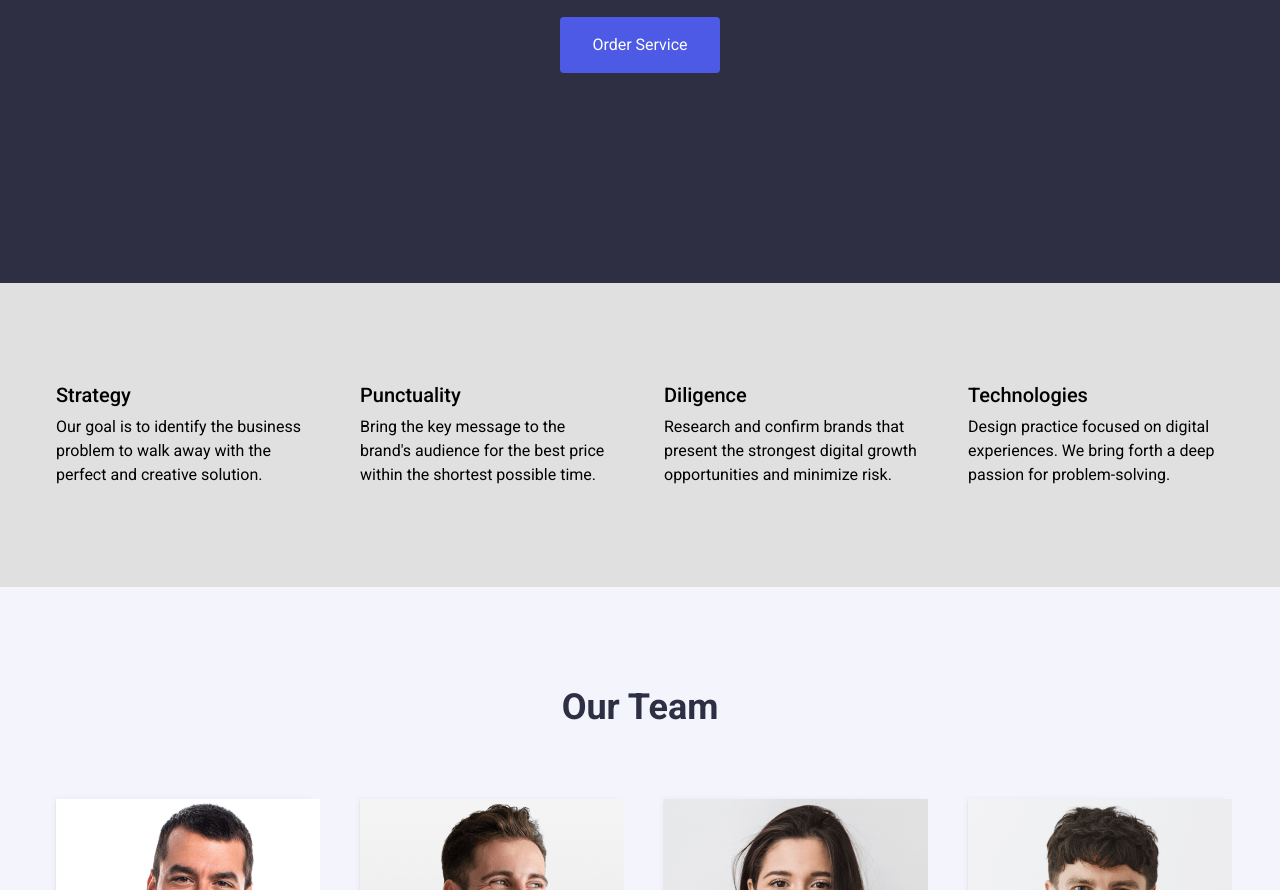
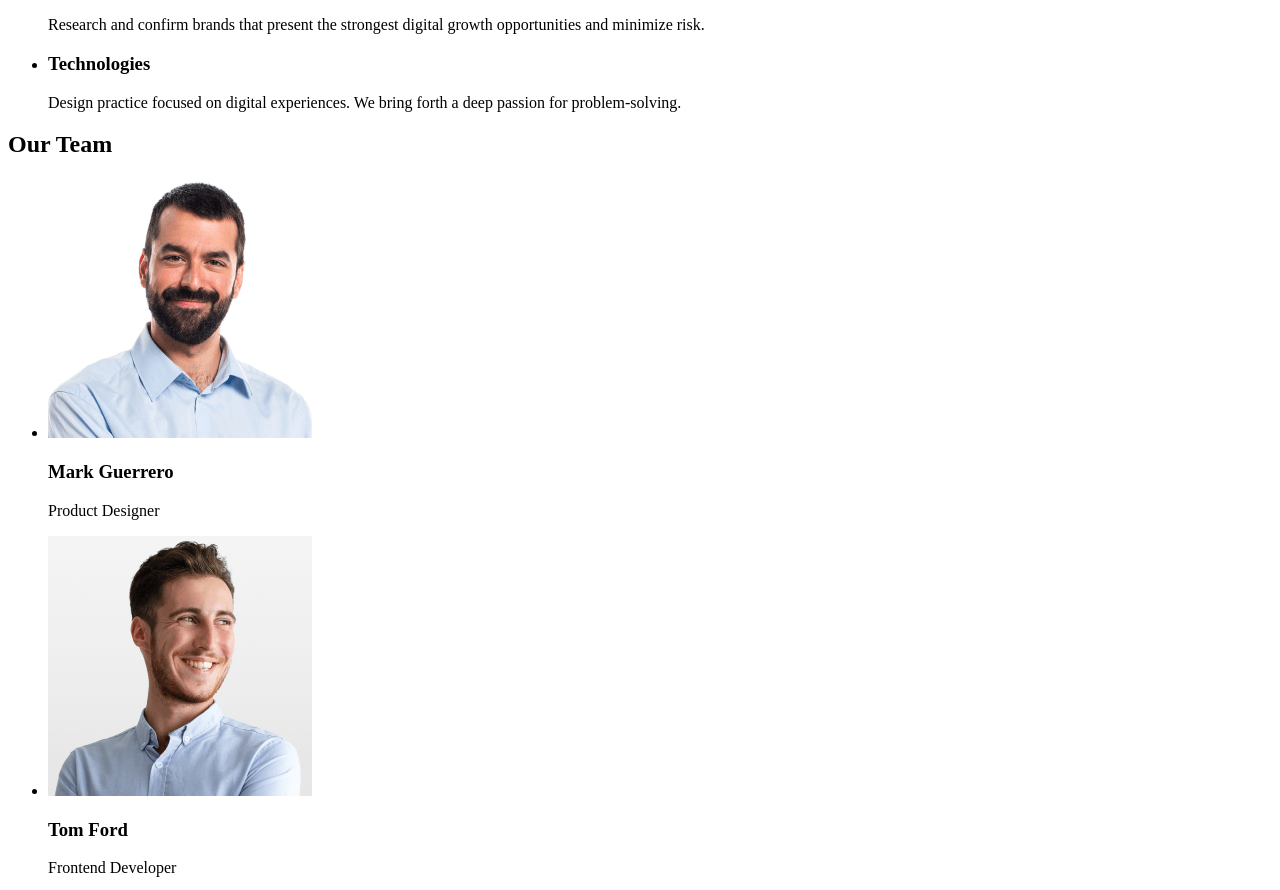
Before and after one commit to Vladyslav-Holovin/my-first-project, a plain HTML site: page index.html in a window 1280 px wide. Shown: the part 313-1203 px from the top of the page. Drawn offline with Linux system fonts and the light colour scheme.

Commit message:
removed styles

```diff
--- a/index.html
+++ b/index.html
@@ -4,15 +4,6 @@
     <meta charset="UTF-8" />
     <meta name="viewport" content="width=device-width, initial-scale=1.0" />
     <title>Homework</title>
-
-    <link rel="preconnect" href="https://fonts.googleapis.com" />
-    <link rel="preconnect" href="https://fonts.gstatic.com" crossorigin />
-    <link
-      href="https://fonts.googleapis.com/css2?family=Roboto:ital,wght@0,100;0,300;0,400;0,500;0,700;0,900;1,100;1,300;1,400;1,500;1,700;1,900&display=swap"
-      rel="stylesheet"
-    />
-
-    <link rel="stylesheet" href="./styles/style.css" />
   </head>
   <body>
     <header></header>
--- a/styles/style.css
+++ /dev/null
@@ -1,171 +0,0 @@
-/* http://meyerweb.com/eric/tools/css/reset/
-v2.0 | 20110126
-License: none (public domain)
-*/
-html, body, div, span, applet, object, iframe,
-h1, h2, h3, h4, h5, h6, p, blockquote, pre,
-a, abbr, acronym, address, big, cite, code,
-del, dfn, em, img, ins, kbd, q, s, samp,
-small, strike, strong, sub, sup, tt, var,
-b, u, i, center,
-dl, dt, dd, ol, ul, li,
-fieldset, form, label, legend,
-table, caption, tbody, tfoot, thead, tr, th, td,
-article, aside, canvas, details, embed,
-figure, figcaption, footer, header, hgroup,
-menu, nav, output, ruby, section, summary,
-time, mark, audio, video {
-    margin: 0;
-    padding: 0;
-    border: 0;
-    font-size: 100%;
-    font: inherit;
-    vertical-align: baseline;
-}
-/* HTML5 display-role reset for older browsers */
-article, aside, details, figcaption, figure,
-footer, header, hgroup, menu, nav, section {
-    display: block;
-}
-body {
-    line-height: 1;
-}
-ol, ul {
-    list-style: none;
-}
-blockquote, q {
-    quotes: none;
-}
-blockquote:before, blockquote:after,
-q:before, q:after {
-    content: '';
-    content: none;
-}
-table {
-    border-collapse: collapse;
-    border-spacing: 0;
-}
-
-/*Hero Section*/
-
-.hero-section{
-    background-color: #2E2F42;
-    width: 100%;
-    height: 100%;
-    padding: 160px 0;
-    text-align: center;
-    max-height: 600px;
-}
-
-.hero-section h1{
-    font-family: 'Roboto';
-        font-weight: 700;
-        font-size: 56px;
-        line-height: 60px;
-    text-align: center;
-    color: #ffffff;
-}
-
-.hero-section button[type="button"]{
-    background-color: #4D5AE5;
-    border: none;
-    border-radius: 4px;
-    color: #ffffff;
-    padding: 16px 32px;
-    font-family: 'Roboto';
-        font-size: 16px;
-        line-height: 24px;
-        margin: 50px 0;
-}
-
-/*Hero Section*/
-
-/*Advantages Section*/
-
-.advantages-section{
-    padding: 100px 0;
-    background-color: #e0e0e0;
-}
-
-.advantages-list{
-    display: flex;
-    justify-content: center;
-
-}
-
-.advantages-list>.advantages-list-item {
-    width: 20%;
-    max-width: 264px;
-    padding: 0 24px;
-}
-
-
-.advantages-list > .advantages-list-item h3{
-    font-family: 'Roboto';
-    font-weight: 500;
-    font-size: 20px;
-    line-height: 24px;
-    margin-bottom: 8px;
-}
-
-.advantages-list>.advantages-list-item p {
-    font-family: 'Roboto';
-    font-weight: 400;
-    font-size: 16px;
-    line-height: 24px;
-}
-
-/*Advantages Section*/
-
-/*Team Section*/
-
-.team-section{
-    padding: 100px 0;
-    background-color: #F4F4FD;
-}
-
-.team-section h2{
-    font-family: 'Roboto';
-        font-weight: 700;
-        font-size: 36px;
-        line-height: 40px;
-    text-align: center;
-    color: #2E2F42;
-    margin-bottom: 72px;
-}
-
-.team-list {
-    display: flex;
-    justify-content: center;
-}
-
-.team-list>.team-list-item {
-    width: 20%;
-    max-width: 264px;
-    margin: 0 24px;
-    text-align: center;
-    background-color: #ffffff;
-    border-radius: 0 0 4px 4px;
-    box-shadow: 0px 2px 1px 0px #2E2F4214, 0px 1px 1px 0px #2E2F4229, 0px 1px 6px 0px #2E2F4214;
-}
-
-.team-list>.team-list-item h3{
-    font-family: 'Roboto';
-        font-weight: 500;
-        font-size: 20px;
-        line-height: 24px;
-        color: #2E2F42;
-        margin-top: 32px;
-}
-
-.team-list>.team-list-item p {
-    font-family: 'Roboto';
-    font-weight: 400;
-    font-size: 16px;
-    line-height: 24px;
-    color: #2E2F42;
-    padding-top: 10px;
-    margin-bottom: 32px;
-}
-
-/*Team Section*/
```
Also changed, not shown: 1 other file.
